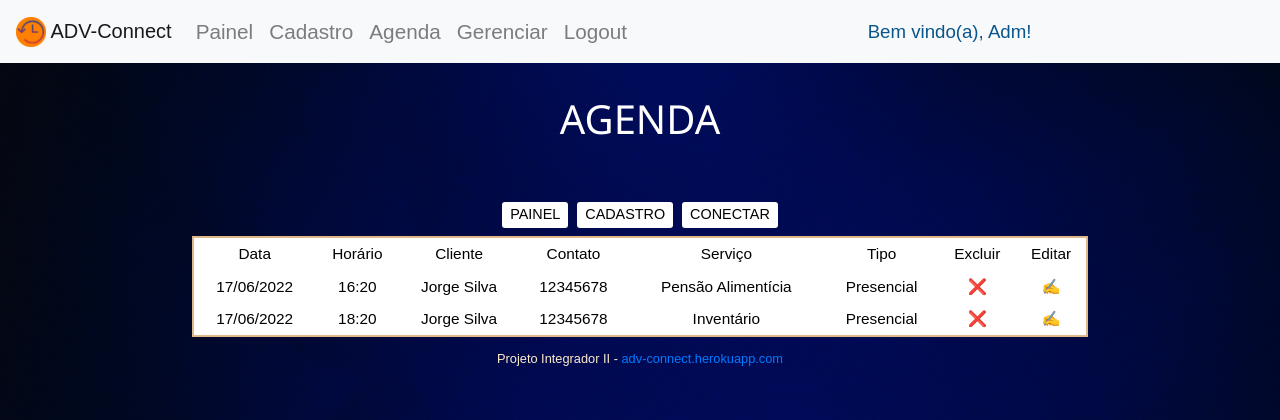
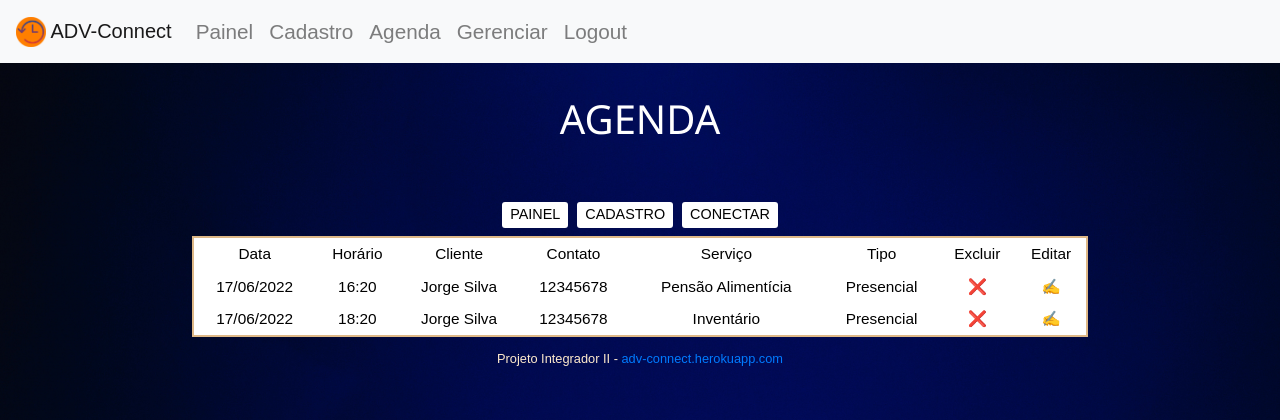
Before and after one commit to jorgesilvva/adv-connect, a Flask app: page /agenda in a window 1280 px wide. Shown: the top 420 px of the page. Run offline with Flask 2, Linux system fonts and the light colour scheme; a user stored in the database is signed in; data comes from the database, SQL or seed files in the repository; some libraries are stand-ins or nearby versions.

Commit message:
Update viewbase.html

```diff
--- a/adv_connect/app/templates/viewbase.html
+++ b/adv_connect/app/templates/viewbase.html
@@ -25,7 +25,6 @@
               <a class="nav-item nav-link" href="{{ url_for('agenda') }}">Agenda<span class="sr-only">(current)</a>
               <a class="nav-item nav-link" href="{{ url_for('gerenciar') }}">Gerenciar<span class="sr-only">(current)</a>
               <a class="nav-item nav-link" href="{{ url_for('logout') }}">Logout<span class="sr-only">(current)</span></a>
-              <div class="nav-item" style="color: #08558B"> Bem vindo(a), {{ current_user.name }}!<span class="sr-only">(current)</span></div>
             {% else %}
               <a class="nav-item nav-link" href="{{ url_for('login') }}">Login <span class="sr-only">(current)</span></a>
             {% endif %}
```
